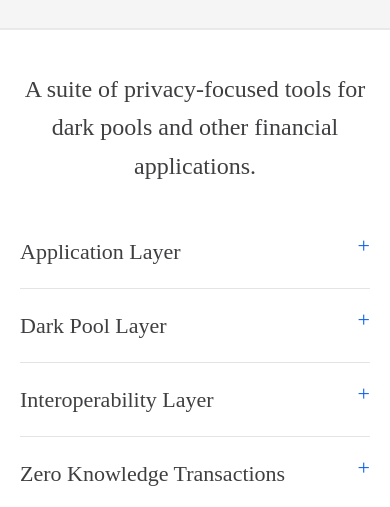
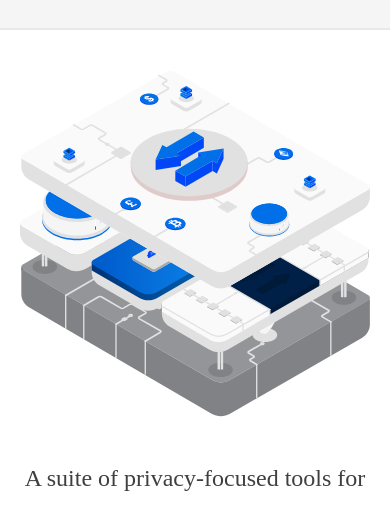
Before and after one commit to KadenZipfel/renproject.io, a React (Create React App) app: page / in a window 390 px wide. Shown: the part 710-1217 px from the top of the page. Built offline with nearby package versions, Linux system fonts and the light colour scheme; no server answers; a web font is replaced by a local one.

Commit message:
Add mobile tech stack image

```diff
--- a/src/components/HomePage.tsx
+++ b/src/components/HomePage.tsx
@@ -18,6 +18,7 @@ import { MediumBannerInstance } from "./MediumBanner";
 class HomePage extends React.Component {
     public render(): JSX.Element {
         const whiteRenLogo = require("../styles/images/logo-white.svg");
+        const techStackImage = require("../styles/images/illustration-tech-stack-2.svg");
         const codeImage = require("../styles/images/icons/rp-icon-code.svg");
         const codeImageHover = require("../styles/images/icons/rp-icon-code-hvr.svg");
         return (
@@ -29,6 +30,7 @@ class HomePage extends React.Component {
                     <div className="container">
                         <div className="row">
                             <div className="section--content">
+                                <img className="techstack--img--mobile" src={techStackImage} />
                                 <ContentBlock subtitle="A suite of privacy-focused tools for dark pools and other financial applications.">
                                     <ExpandableList items={[
                                         {
--- a/src/styles/_expandablelist.scss
+++ b/src/styles/_expandablelist.scss
@@ -50,6 +50,15 @@
     top: 50px;
     left: 250px;
     @media(max-width: $min-md) {
+        display: none;
+    }
+}
+
+img.techstack--img--mobile {
+    width: 100%;
+    padding-bottom: 4rem;
+    max-height: 40rem;
+    @media(min-width: $min-md) {
         display: none;
     }
 }
```
Also changed, not shown: src/styles/images/illustration-tech-stack-2.svg (added).
